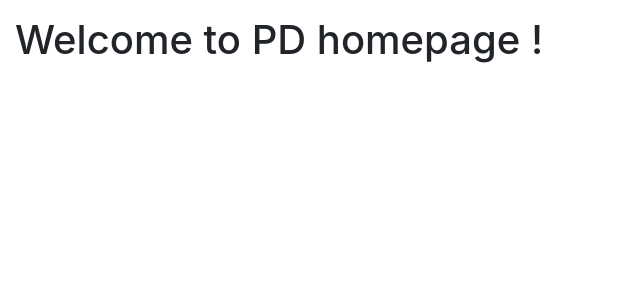
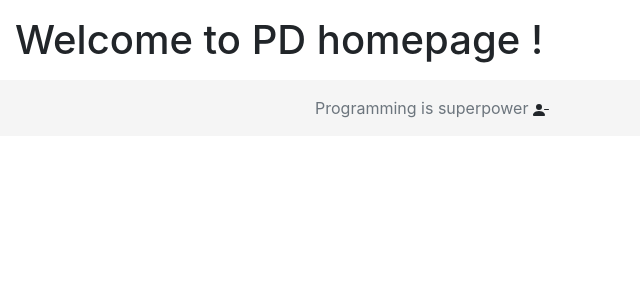
Before and after one commit to wangpeidong/pd-first-app, a Flask app: page / in a window 1280 px wide. Shown: the part 56-356 px from the top of the page, without its empty margins (0-640 px from the left). Run offline with Flask 2, Linux system fonts and the light colour scheme; some libraries are stand-ins or nearby versions.

Commit message:
added dynamic url rendering for any path no being handled to homepage, added footer

```diff
--- a/app/main.py
+++ b/app/main.py
@@ -75,8 +75,10 @@ def exec_table_operation(table, operation):
     except Exception as e:
         return str(e)
 
+# Use dynamic url to return anypath not being routed to homepage
+@app.route("/<path:anypath>/")
 @app.route("/")
-def homepage():
+def homepage(anypath = "/"):
     return render_template("main.html",  message=Markup("<h1>Welcome to PD homepage !</h1>"))
 
 @app.route("/managedb", methods = ["GET", "POST"])
@@ -227,7 +229,7 @@ def get_all_book():
     except Exception as e:
         return str(e)
 
-@app.route("/getbook/<id_>/")
+@app.route("/getbook/<int:id_>/")
 def get_by_id(id_):
     try:
         book = BookModel.query.filter_by(id = id_).first()
--- a/app/templates/_formhelper.html
+++ b/app/templates/_formhelper.html
@@ -1,4 +1,4 @@
-{% macro render_field(field) %}
+{% macro render_field(field)-%}
 	<dt> {{ field.label|safe }}
 	<dd> {{ field(**kwargs)|safe }}
 	{% if field.errors %}
@@ -9,4 +9,4 @@
 	  </ul>
 	{% endif %}
 	</dd>
-{% endmacro %}
+{%- endmacro %}
--- a/app/templates/header.html
+++ b/app/templates/header.html
@@ -9,6 +9,17 @@
 	<link rel="shortcut icon" href="{{ url_for('static', filename='favicon.ico') }}">
 
 	<title>PD Python Programming Lab</title>
+	<style>
+		.container {
+		  width: auto;
+		  max-width: 680px;
+		  padding: 0 15px;
+		}
+
+		.footer {
+		  background-color: #f5f5f5;
+		}
+	</style>
 </head>
 
 <header>
@@ -162,6 +173,20 @@
 		{% endblock %}
 	</div>
 
+	<footer class="footer mt-auto py-3">
+	  <div class="container">
+	    <span class="text-muted">Programming is superpower</span>
+		{% if session.logged_in %}
+			<svg class="bi bi-person-check-fill" width="1em" height="1em" viewBox="0 0 16 16" fill="currentColor" xmlns="http://www.w3.org/2000/svg">
+	  		  <path fill-rule="evenodd" d="M1 14s-1 0-1-1 1-4 6-4 6 3 6 4-1 1-1 1H1zm5-6a3 3 0 100-6 3 3 0 000 6zm9.854-2.854a.5.5 0 010 .708l-3 3a.5.5 0 01-.708 0l-1.5-1.5a.5.5 0 01.708-.708L12.5 7.793l2.646-2.647a.5.5 0 01.708 0z" clip-rule="evenodd"/>
+			</svg>
+		{% else %}
+			<svg class="bi bi-person-dash-fill" width="1em" height="1em" viewBox="0 0 16 16" fill="currentColor" xmlns="http://www.w3.org/2000/svg">
+			  <path fill-rule="evenodd" d="M1 14s-1 0-1-1 1-4 6-4 6 3 6 4-1 1-1 1H1zm5-6a3 3 0 100-6 3 3 0 000 6zm5-.5a.5.5 0 01.5-.5h4a.5.5 0 010 1h-4a.5.5 0 01-.5-.5z" clip-rule="evenodd"/>
+			</svg>
+		{% endif %}
+	  </div>
+	</footer>
 	<!-- Optional JavaScript -->
 	<!-- jQuery first, then Propper.js, then Bootstrap JS -->
 	<script src="https://code.jquery.com/jquery-3.4.1.slim.min.js" integrity="sha384-J6qa4849blE2+poT4WnyKhv5vZF5SrPo0iEjwBvKU7imGFAV0wwj1yYfoRSJoZ+n" crossorigin="anonymous"></script>
```
